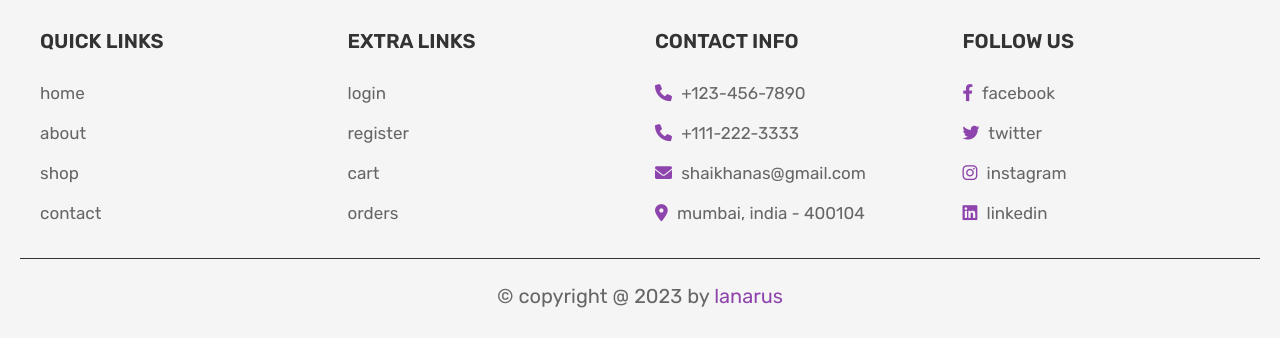
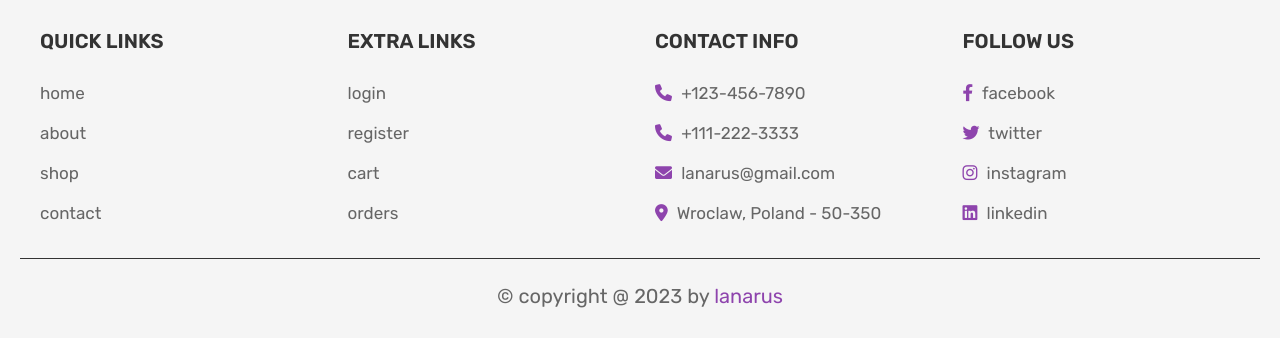
Before and after one commit to Lanarus/book-story, a PHP site: page /home.php in a window 1280 px wide. Shown: the part 1607-1945 px from the top of the page. Run offline with PHP 8.4, Linux system fonts and the light colour scheme; the visitor is signed in with stand-in values (Sample User, id 1); data that the repository does not hold is empty.

Commit message:
footer some changes

```diff
--- a/footer.php
+++ b/footer.php
@@ -22,8 +22,8 @@
          <h3>contact info</h3>
          <p> <i class="fas fa-phone"></i> +123-456-7890 </p>
          <p> <i class="fas fa-phone"></i> +111-222-3333 </p>
-         <p> <i class="fas fa-envelope"></i> shaikhanas@gmail.com </p>
-         <p> <i class="fas fa-map-marker-alt"></i> mumbai, india - 400104 </p>
+         <p> <i class="fas fa-envelope"></i> lanarus@gmail.com </p>
+         <p> <i class="fas fa-map-marker-alt"></i> Wroclaw, Poland - 50-350 </p>
       </div>
 
       <div class="box">
```
